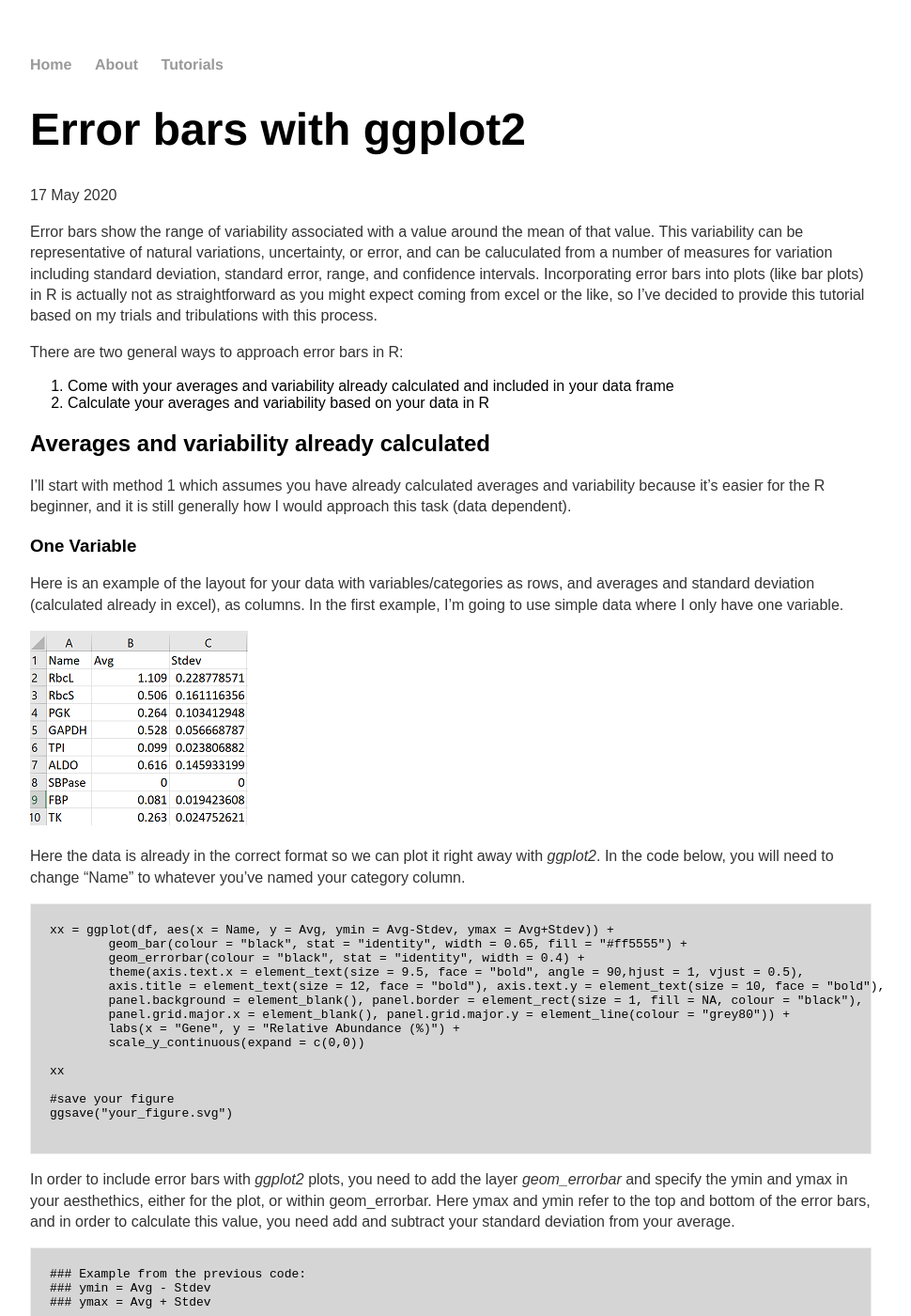
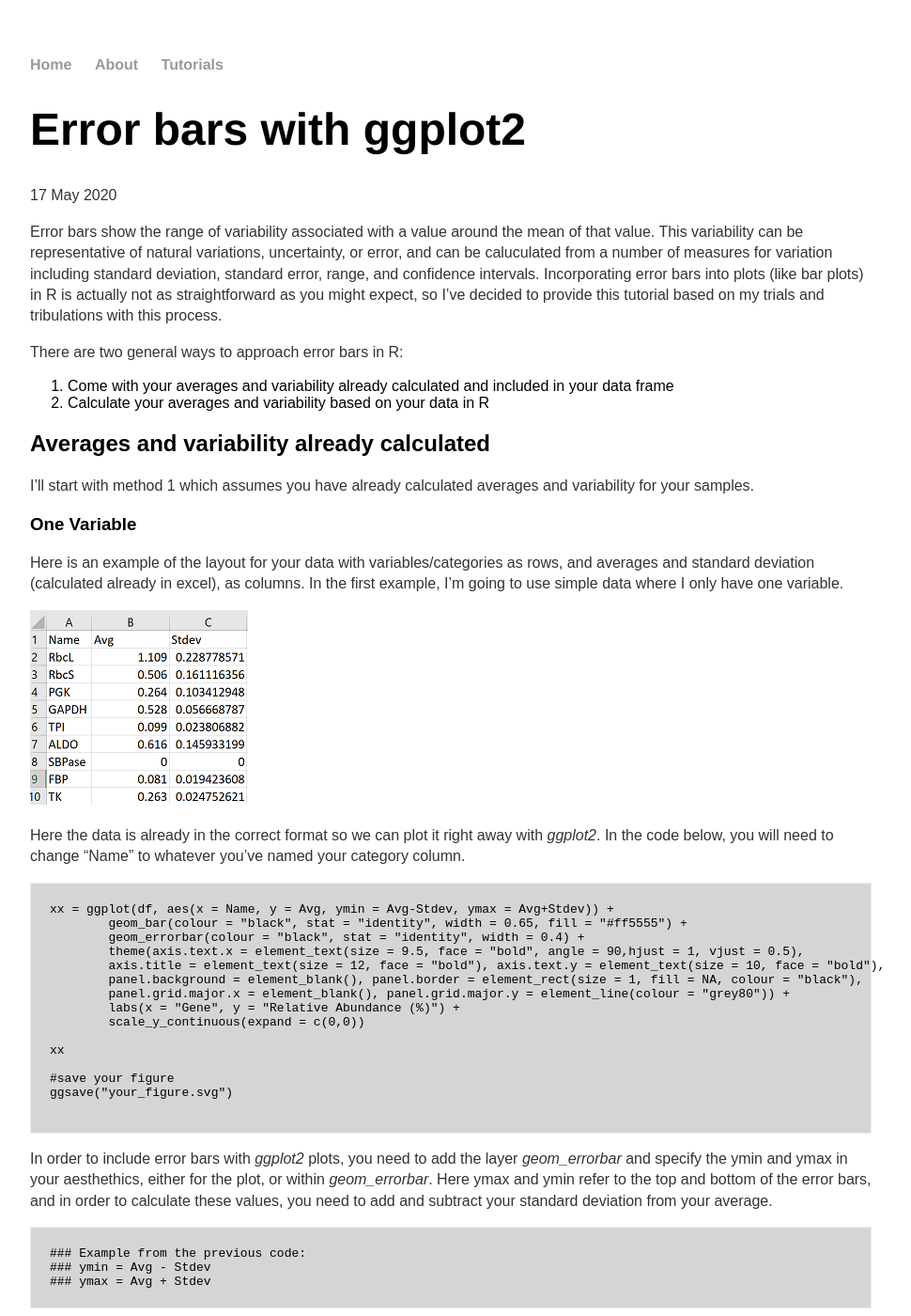
Before and after one commit to jkzorz/jkzorz.github.io, a Jekyll site: the page built from _posts/2020-05-17-Error-bars.md, in a window 1280 px wide and 1400 px high. Shown: the whole window at 94% size, without its empty margins (160-1130 px from the left). Built offline with Jekyll 4.4.1, drawn with Linux system fonts in a browser that asks for light colours; some of the changed text lies outside the part shown.

Commit message:
Update 2020-05-17-Error-bars.md

````diff
--- a/_posts/2020-05-17-Error-bars.md
+++ b/_posts/2020-05-17-Error-bars.md
@@ -5,7 +5,7 @@ date: 2020-05-17
 ---
 
 
-Error bars show the range of variability associated with a value around the mean of that value. This variability can be representative of natural variations, uncertainty, or error, and can be caluculated from a number of measures for variation including standard deviation, standard error, range, and confidence intervals. Incorporating error bars into plots (like bar plots) in R is actually not as straightforward as you might expect coming from excel or the like, so I've decided to provide this tutorial based on my trials and tribulations with this process.
+Error bars show the range of variability associated with a value around the mean of that value. This variability can be representative of natural variations, uncertainty, or error, and can be caluculated from a number of measures for variation including standard deviation, standard error, range, and confidence intervals. Incorporating error bars into plots (like bar plots) in R is actually not as straightforward as you might expect, so I've decided to provide this tutorial based on my trials and tribulations with this process.
 
 There are two general ways to approach error bars in R:
 1. Come with your averages and variability already calculated and included in your data frame
@@ -13,7 +13,7 @@ There are two general ways to approach error bars in R:
 
 ## Averages and variability already calculated ##
 
-I'll start with method 1 which assumes you have already calculated averages and variability because it's easier for the R beginner, and it is still generally how I would approach this task (data dependent).
+I'll start with method 1 which assumes you have already calculated averages and variability for your samples.
 
 ### One Variable ###
 Here is an example of the layout for your data with variables/categories as rows, and averages and standard deviation (calculated already in excel), as columns. In the first example, I'm going to use simple data where I only have one variable.
@@ -41,7 +41,7 @@ ggsave("your_figure.svg")
 
 ```
 
-In order to include error bars with *ggplot2* plots, you need to add the layer *geom_errorbar* and specify the ymin and ymax in your aesthethics, either for the plot, or within geom_errorbar. Here ymax and ymin refer to the top and bottom of the error bars, and in order to calculate this value, you need add and subtract your standard deviation from your average.
+In order to include error bars with *ggplot2* plots, you need to add the layer *geom_errorbar* and specify the ymin and ymax in your aesthethics, either for the plot, or within *geom_errorbar*. Here ymax and ymin refer to the top and bottom of the error bars, and in order to calculate these values, you need to add and subtract your standard deviation from your average.
 
 ```
 ### Example from the previous code:
@@ -141,4 +141,4 @@ head(df2)
 
 ![useful image]({{ site.url }}/assets/error_bars_calculate_screenshot.png)
 
-This code uses a series of data manipulation commands from the *dplyr* package within the *tidyverse* suite of packages. Try running each line of code separately (before the pipe symbol, %>%) to get a better idea of what each command is doing. If your data was in a slightly different format to begin with, you may need to tweak some of the code. From here you can run the exact same *ggplot2* command that generated the plot above. Good luck!
+This code uses a series of data manipulation commands from the *dplyr* package within the *tidyverse* suite of packages. Try running each line of code separately (before the pipe symbol, %>%) to get a better idea of what each command is doing. If your data was in a slightly different format to begin with, you may need to tweak some of the code. **From here you can run the exact same *ggplot2* command that generated the plot above. Good luck!
````
Also changed, not shown: other parts of _posts/2020-05-17-Error-bars.md (+1 -1 lines).
